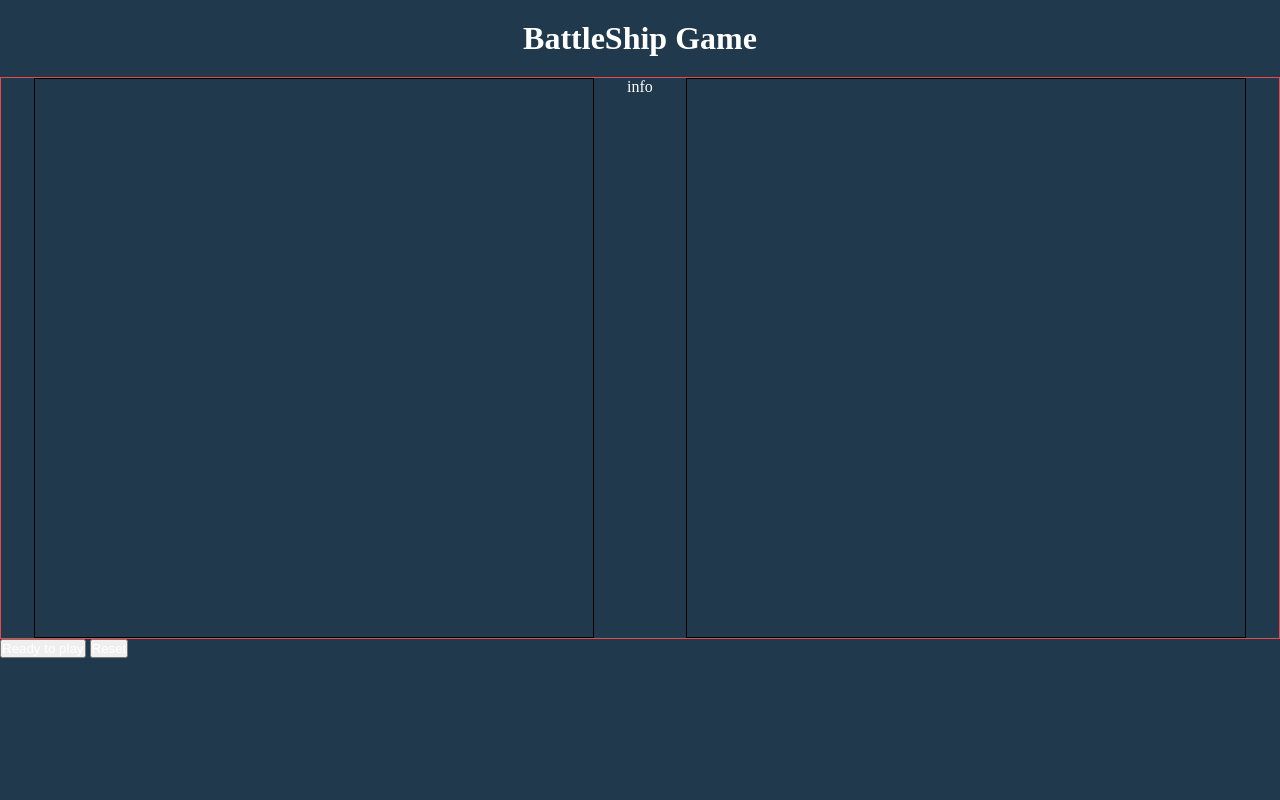
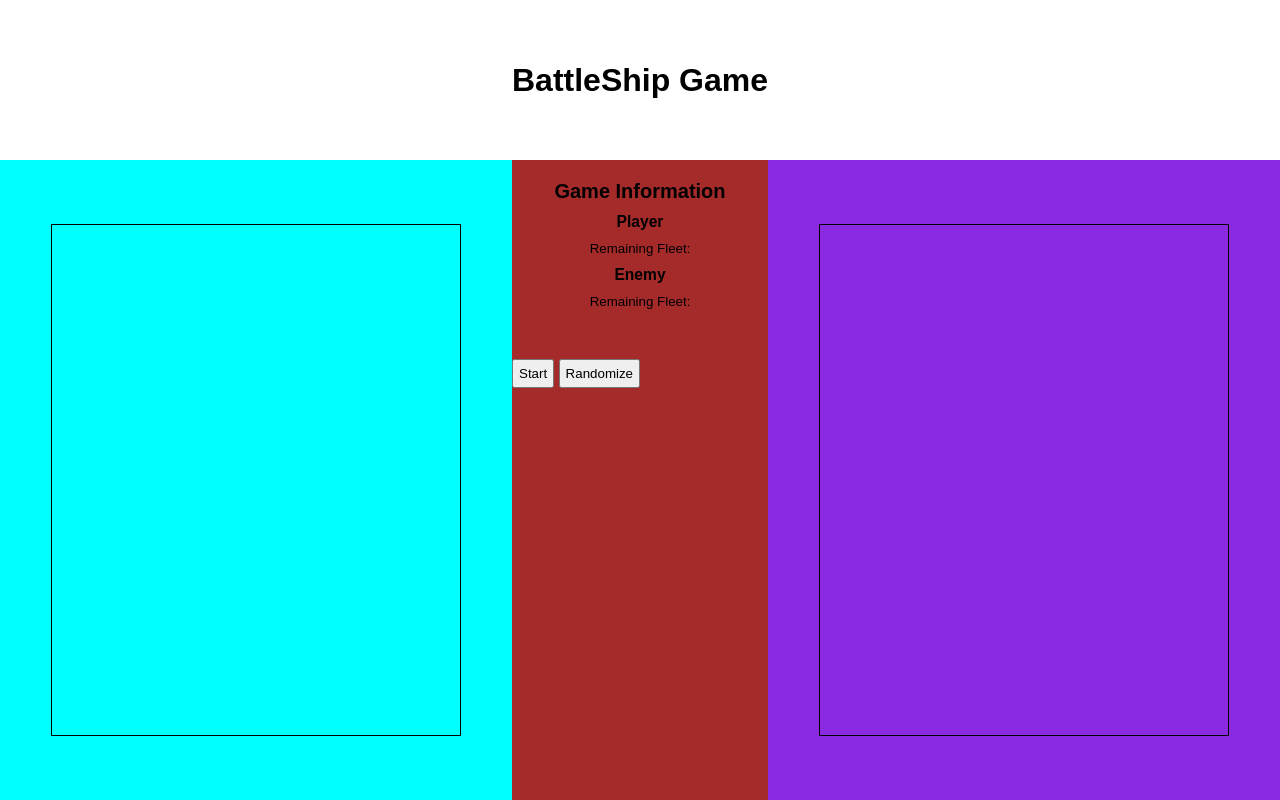
Before and after one commit to Ashkanaaa/Battleship, a plain HTML site: page Public/index.html in a window 1280 px wide. Drawn offline with Linux system fonts and the light colour scheme.

Commit message:
HTML/CSS INIT

```diff
--- a/Public/index.html
+++ b/Public/index.html
@@ -9,18 +9,32 @@
 </head>
 <body>
 
-      <div class="Header">
-        <h1>BattleShip Game</h1>
-      </div>
-      <div class="GameBoards">
-        <div class="Board Self"></div>
-        <div class="Info">info</div>
-        <div class="Board Enemy"></div>
-      </div>
-      <div class="GameControl">
-        <button>Ready to play</button>
-        <button>Reset</button>
-      </div>
+    <main>
+        <header class="header">
+            <h1>BattleShip Game</h1>
+        </header>
+        <section class="Player Board">
+            <div id="PlayerGround"></div>
+        </section>
+        <section class="gameInfo">
+            <div id="GameInfo">
+              <h2>Game Information</h2>
+              <h3>Player</h3>
+              <p>Remaining Fleet:</p>
+              <h3>Enemy</h3>
+              <p>Remaining Fleet:</p>
+            </div>
+            <div>
+              <button>Start</button>
+              <button>Randomize</button>
+
+            </div>
+        </section>
+        <section class="Enemy Board">
+            <div id="EnemyGround"></div>
+        </section>
+    </main>
+
 
     <script src="app.js"></script>
 </body>
--- a/Public/style.css
+++ b/Public/style.css
@@ -2,47 +2,65 @@
     padding: 0px;
     margin: 0px;
     box-sizing: border-box;
-    color: white;
+    font-family: sans-serif;
 }
 
-body{
-    background-color: #20394d;
+main{
+    font-family: sans-serif;
+    width: 100%;
+    min-height: 100vh;
+    display: grid;
+    grid-template-areas: "header header header"
+                "playerBoard gameInfo enemyBoard"
+    ;
+    grid-template-columns: 2fr 1fr 2fr;
+    grid-template-rows: 1fr 4fr;
 }
 
-.Header{
+button{
 
-    padding: 20px;
-    text-align: center;
-
-}
-.GameControl{
-    height: 100px;
+    padding: 5px;
 }
 
-.GameBoards{
-    border: 1px solid rgb(232, 73, 73);
+.header{
+    grid-area: header;
+    text-align: center;
+    align-self: center;
+}
+.Board{
     display: flex;
-    flex-direction: row;
-    flex-wrap: nowrap;
-    justify-content: space-evenly
-
+    justify-content: center;
+    align-items: center;
+}
+.Player{
+    grid-area: playerBoard;
+    background-color: aqua;
+}
+.Enemy{
+    grid-area: enemyBoard;
+    background-color: blueviolet;
+}
+.gameInfo{
+    grid-area: gameInfo;
+    background-color: brown;
+}
+#PlayerGround{
+    border: 1px black solid;
+    width: 80%;
+    height: 80%;
+}
+#EnemyGround{
+    border: 1px black solid;
+    width: 80%;
+    height: 80%;
 }
 
-.Board{
-    border: 1px solid black;
-    min-width: 70vh;
-    min-height: 70vh;
+#GameInfo{
+    text-align: center;
+    font-size: smaller;
+    margin: 20px 10px 50px 10px;
 }
 
-.Self{
-
+#GameInfo h3{
+    padding: 10px;
 }
-
-.Enemy{
-
-
-}
-
-.Info{
-
-}
```
